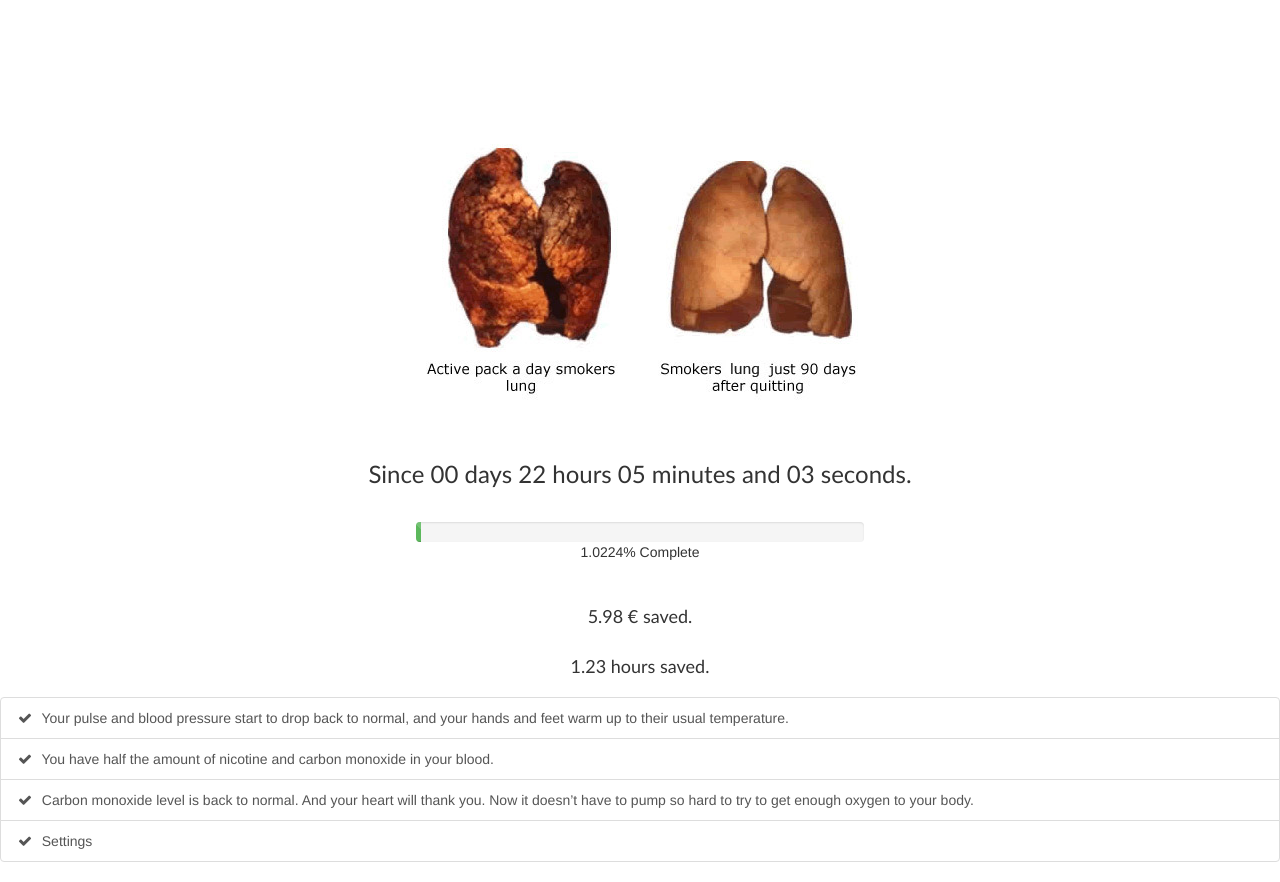
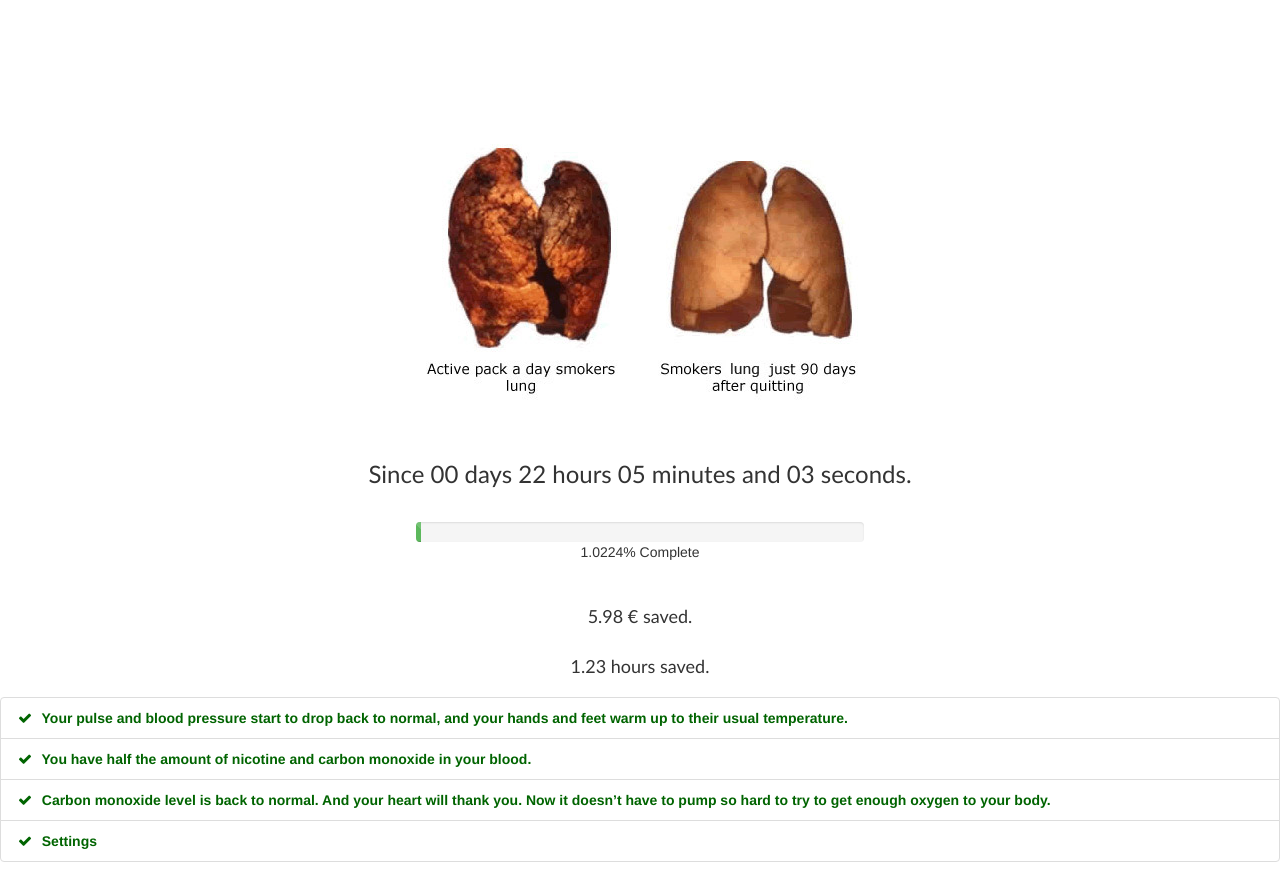
Before and after one commit to icegit/qsmoke, a plain HTML site: page index.htm in a window 1280 px wide. Drawn offline with nearby package versions, Linux system fonts and the light colour scheme.

Commit message:
Update index.htm

```diff
--- a/index.htm
+++ b/index.htm
@@ -29,7 +29,8 @@
 		}
 
 	.achieved {
-		color: darkgreen;
+		color: darkgreen !important;
+		font-weight: 600;
 	}
 
 	.notachieved {
```
